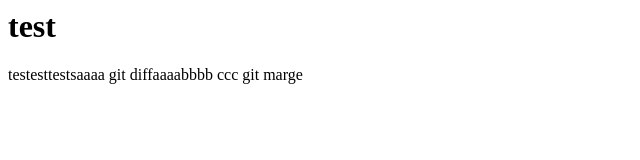
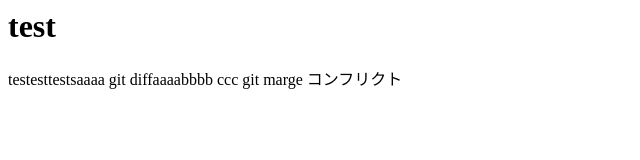
Before and after one commit to hirose0201/test_git2, a plain HTML site: page index.html in a window 1280 px wide. Shown: the whole page, without its empty margins (0-640 px from the left). Drawn offline with Linux system fonts and the light colour scheme.

Commit message:
コンフリクト追記

```diff
--- a/index.html
+++ b/index.html
@@ -5,5 +5,6 @@ testesttestsaaaa
 git diffaaaabbbb
 ccc
   git marge
+コンフリクト
 </body>
 </html>
```
